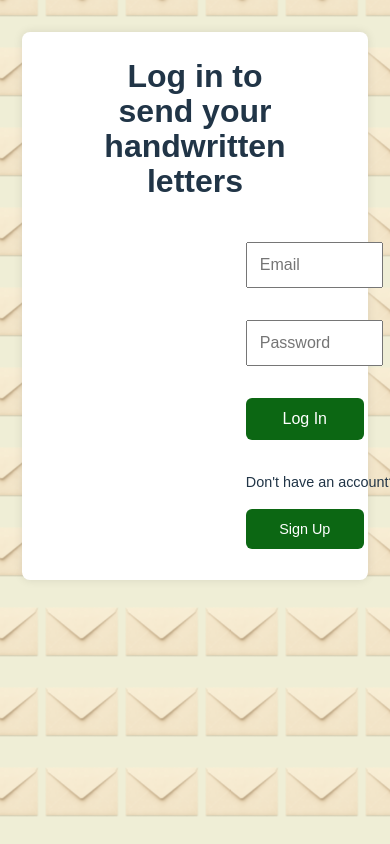
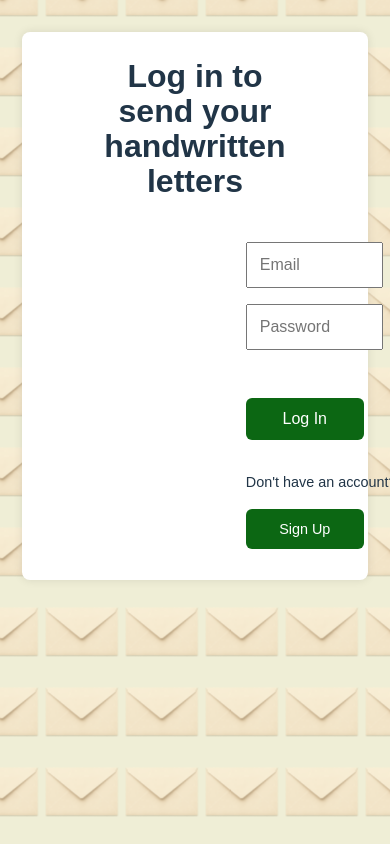
Before and after one commit to emilymtwfy/slow-tech-movement, a React (Vite) app: page / in a window 390 px wide. Shown: the top 844 px of the page. Built offline with nearby package versions, Linux system fonts and the light colour scheme; no server answers.

Commit message:
finished up with layouts but will probably revisit a lot because next up is working on mobile responsiveness

```diff
--- a/index.html
+++ b/index.html
@@ -2,7 +2,7 @@
 <html lang="en">
   <head>
     <meta charset="UTF-8" />
-    <link rel="icon" type="image/svg+xml" href="/vite.svg" />
+    <link rel="icon" type="image/svg+xml" href="/env_favicon.png" />
     <meta name="viewport" content="width=device-width, initial-scale=1.0" />
     <title>Letters With Love</title>
   </head>
--- a/src/Login.jsx
+++ b/src/Login.jsx
@@ -3,9 +3,8 @@ import { signInWithEmailAndPassword, createUserWithEmailAndPassword } from 'fire
 import { auth } from './firebase';
 import './Login.css';
 
-
 const Login = ({ onLogin }) => {
-  const [mode, setMode] = useState('login'); // 'login' or 'signup'
+  const [mode, setMode] = useState('login');
   const [email, setEmail] = useState('');
   const [password, setPassword] = useState('');
   const [error, setError] = useState('');
@@ -42,12 +41,21 @@ const Login = ({ onLogin }) => {
             : 'Sign up to start sending your handwritten letters'}
         </h2>
 
+        {/* Image + Inputs side by side */}
+        <div style={{ display: 'flex', alignItems: 'center', gap: '1rem', marginBottom: '1rem' }}>
+          {/*<img
+            src="/heart-envelope.png"
+            alt="Envelope sealed with a heart"
+            style={{ width: '60px', height: 'auto' }}
+          />*/}
+          <div style={{ flexGrow: 1 }}>
             <input
               type="email"
               placeholder="Email"
               value={email}
               onChange={(e) => setEmail(e.target.value)}
               required
+              style={{ marginBottom: '0.5rem' }}
             />
 
             <input
@@ -57,6 +65,8 @@ const Login = ({ onLogin }) => {
               onChange={(e) => setPassword(e.target.value)}
               required
             />
+          </div>
+        </div>
 
         <button type="submit">{mode === 'login' ? 'Log In' : 'Create Account'}</button>
 
@@ -82,7 +92,6 @@ const Login = ({ onLogin }) => {
       </form>
     </div>
   );
-
 };
 
 export default Login;
```
Also changed, not shown: public/env_favicon.png (added). Lines whose indentation alone changed are shown as unchanged.
